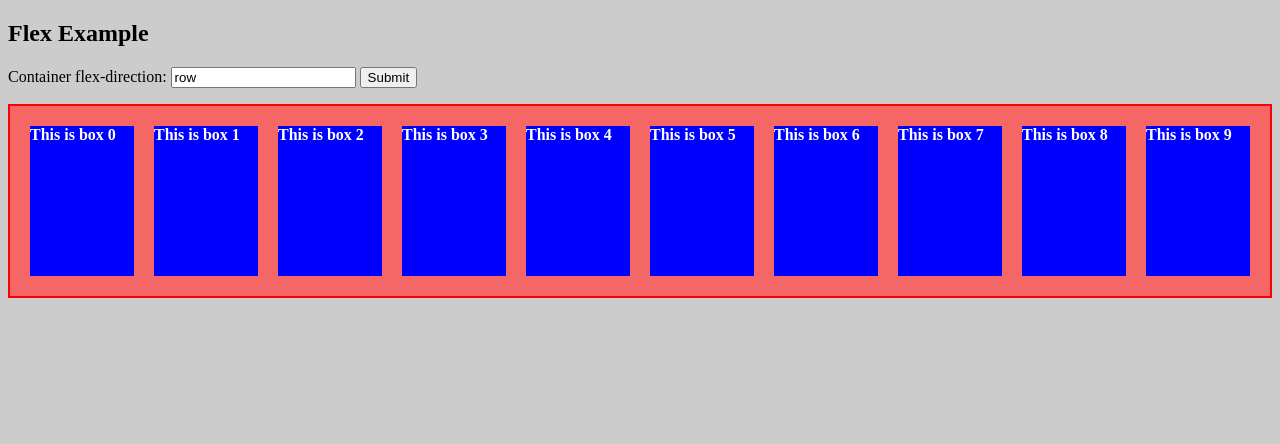
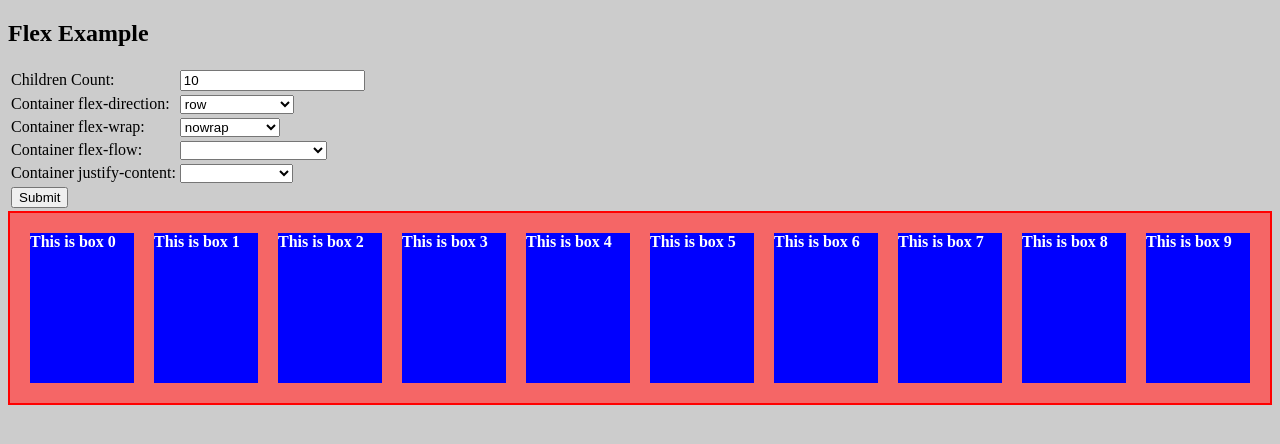
Before and after one commit to reyou/Ggg.Css, a plain HTML site: page readendless-css-client/browsers-css/flex/flex1.html in a window 1280 px wide. Both pictures are taken after a click on the button "Submit". Drawn offline with Linux system fonts and the light colour scheme.

Commit message:
justify-content

```diff
--- a/readendless-css-client/browsers-css/flex/flex1.html
+++ b/readendless-css-client/browsers-css/flex/flex1.html
@@ -13,7 +13,6 @@
       }
       .container {
         display: flex;
-        flex-direction: row;
         background-color: rgb(245, 102, 102);
         padding: 10px;
         border: 2px solid red;
@@ -28,15 +27,70 @@
       }
     </style>
     <h2>Flex Example</h2>
-    <p>
-      Container flex-direction:
-      <input id="flowDirectionTxt" type="text" value="row" />
+    <table>
+      <tr>
+        <td>Children Count:</td>
+        <td>
+          <input id="childrenCount" type="text" value="10" />
+        </td>
+      </tr>
+      <tr>
+        <td>Container flex-direction:</td>
+        <td>
+          <select id="flexDirections">
+            <option>row</option>
+            <option>row-reverse</option>
+            <option>column</option>
+            <option>column-reverse</option>
+          </select>
+        </td>
+      </tr>
+      <tr>
+        <td>Container flex-wrap:</td>
+        <td>
+          <select id="flexWraps">
+            <option>nowrap</option>
+            <option>wrap</option>
+            <option>wrap-reverse</option>
+          </select>
+        </td>
+      </tr>
+      <tr>
+        <td>Container flex-flow:</td>
+        <td>
+          <select id="flexFlows">
+            <option></option>
+            <option>row wrap</option>
+            <option>row-reverse nowrap</option>
+            <option>column wrap-reverse</option>
+            <option>column wrap</option>
+          </select>
+        </td>
+      </tr>
+      <tr>
+        <td>Container justify-content:</td>
+        <td>
+          <select id="justifyContents">
+            <option></option>
+            <option>start</option>
+            <option>center</option>
+            <option>space-between</option>
+            <option>space-around</option>
+            <option>space-evenly</option>
+          </select>
+        </td>
+      </tr>
+      <tr>
+        <td colspan="2">
           <button id="submitButton">Submit</button>
-    </p>
+        </td>
+      </tr>
+    </table>
 
     <div id="container" class="container"></div>
     <script>
-      let counter = 10;
+      function createChildren() {
+        let counter = document.getElementById('childrenCount').value;
         for (let i = 0; i < counter; i++) {
           let divElement = document.createElement('div');
           divElement.className = 'item';
@@ -44,13 +98,35 @@
           let container = document.getElementById('container');
           container.appendChild(divElement);
         }
+      }
+      createChildren();
+      function removeAllChildren(container) {
+        while (container.hasChildNodes()) {
+          container.removeChild(container.firstChild);
+        }
+      }
     </script>
     <script>
       let submitButton = document.getElementById('submitButton');
       submitButton.addEventListener('click', () => {
         let container = document.getElementById('container');
-        let flowDirectionTxt = document.getElementById('flowDirectionTxt');
-        container.style.flexDirection = flowDirectionTxt.value;
+        removeAllChildren(container);
+        createChildren();
+        // get values
+        let flexDirections = document.getElementById('flexDirections');
+        let flexWraps = document.getElementById('flexWraps');
+        let flexFlows = document.getElementById('flexFlows');
+        let justifyContents = document.getElementById('justifyContents');
+
+        // set values
+        container.style.flexDirection = flexDirections.value;
+        container.style.flexWrap = flexWraps.value;
+        if (flexFlows.value.length > 0) {
+          container.style.flexFlow = flexFlows.value;
+        }
+        if (justifyContents.value.length > 0) {
+          container.style.justifyContent = justifyContents.value;
+        }
       });
     </script>
   </body>
```
Also changed, not shown: readendless-css-client/browsers-css/flex/flex2.html (deleted, +0 -43 lines). Lines whose indentation alone changed are shown as unchanged.
